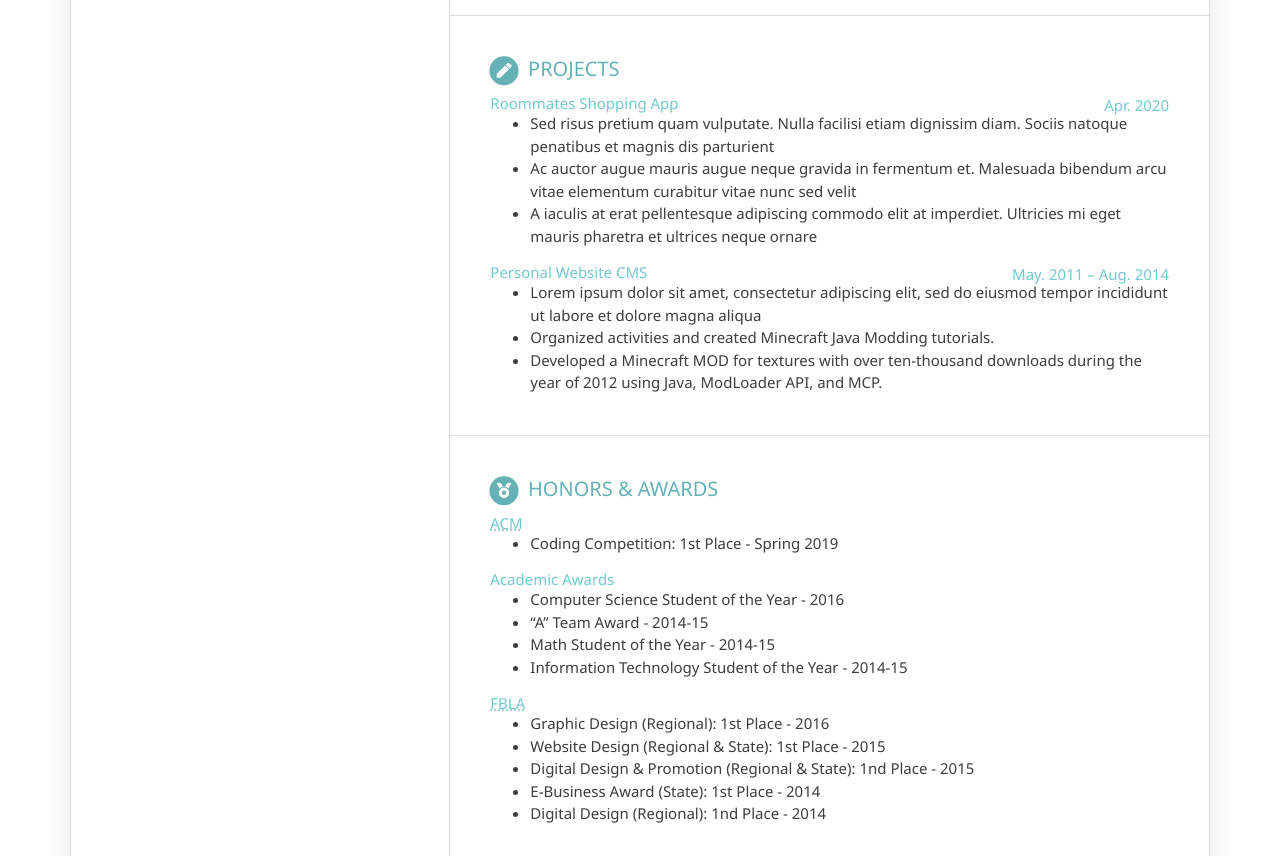
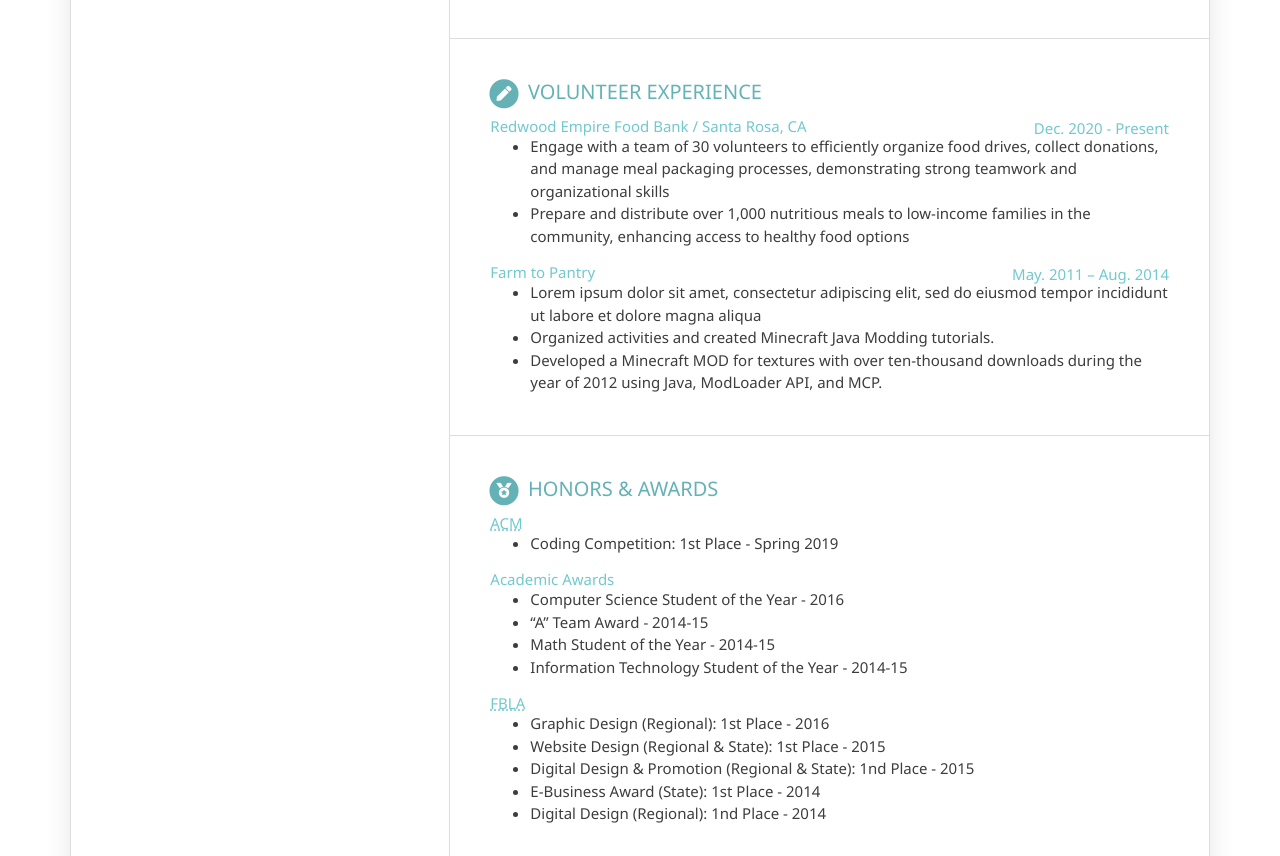
Before and after one commit to Eashiagbor/Eashiagbor.github.io, a plain HTML site: page index.html in a window 1280 px wide. Shown: the part 1955-2811 px from the top of the page. Drawn offline with nearby package versions, Linux system fonts and the light colour scheme.

```diff
--- a/index.html
+++ b/index.html
@@ -80,7 +80,7 @@
                         </div>
 
 
-                        <div class="school">
+                        <br/><div class="school">
                             <div class="upper-row">
                                 <h3 class="school-name">Arizona State University</h3>
                                 <div class="time">May 2004</div>
@@ -204,29 +204,26 @@
                                 <i class="fas fa-circle fa-stack-2x"></i>
                                 <i class="fas fa-pen fa-stack-1x fa-inverse"></i>
                             </span>
-                            Projects
+                            Volunteer Experience
                         </h2>
 
                         <div class="job">
                             <div class="upper-row">
-                                <h3 class="company">Roommates Shopping App</h3>
-                                <div class="time">Apr. 2020</div>
+                                <h3 class="company">Redwood Empire Food Bank / Santa Rosa, CA</h3>
+                                <div class="time">Dec. 2020 - Present</div>
                             </div>
 
                             <ul>
-                                <li>Sed risus pretium quam vulputate. Nulla facilisi etiam dignissim diam. Sociis
-                                    natoque penatibus et magnis dis parturient</li>
-                                <li>Ac auctor augue mauris augue neque gravida in fermentum et. Malesuada bibendum arcu
-                                    vitae elementum curabitur vitae nunc sed velit
-                                </li>
-                                <li>A iaculis at erat pellentesque adipiscing commodo elit at imperdiet. Ultricies mi
-                                    eget mauris pharetra et ultrices neque ornare</li>
+                                <li>Engage with a team of 30 volunteers to efficiently organize food drives, collect donations, and manage meal
+                                    packaging processes, demonstrating strong teamwork and organizational skills</li>
+                                <li>Prepare and distribute over 1,000 nutritious meals to low-income families in the community, enhancing
+                                    access to healthy food options</li>
                             </ul>
                         </div>
 
                         <div class="job" style="margin-bottom:-15px;">
                             <div class="upper-row">
-                                <h3 class="company">Personal Website CMS</h3>
+                                <h3 class="company">Farm to Pantry</h3>
                                 <div class="time">May. 2011 – Aug. 2014</div>
                             </div>
                             <ul>
```
